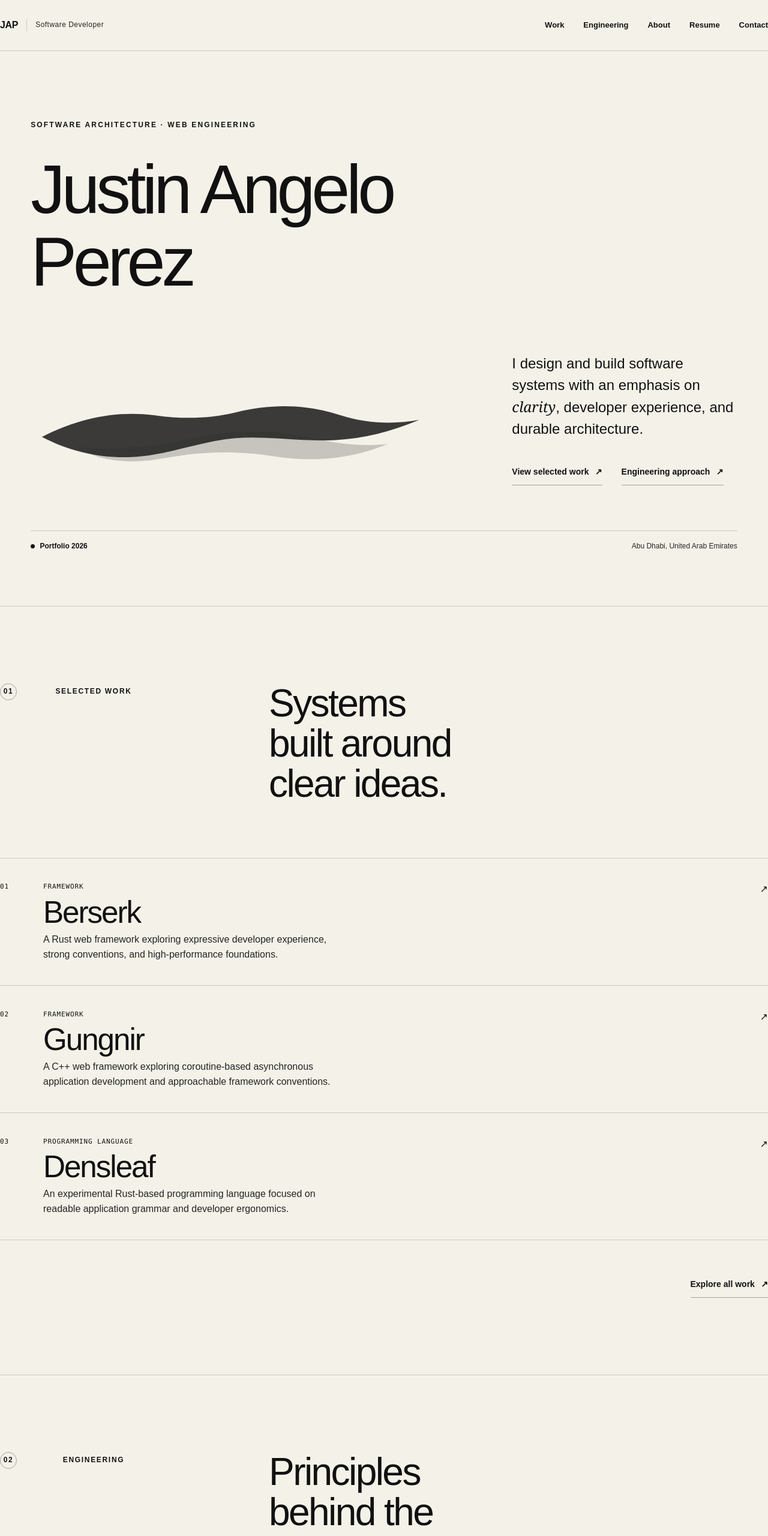
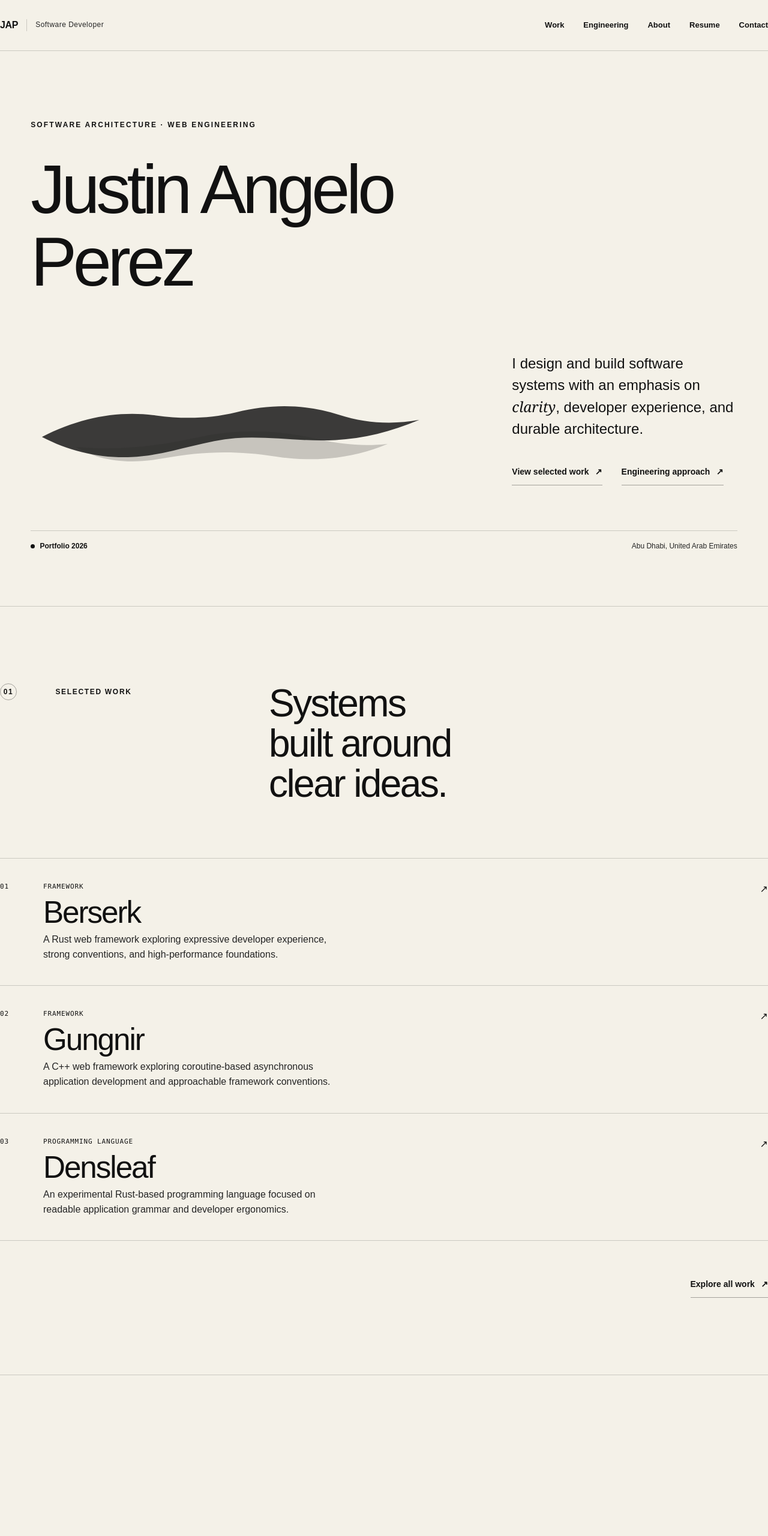
Before and after one commit to justinangeloperez327/portfolio-2026, a Next.js app: page / in a window 1280 px wide. Shown: the top 2560 px of the page at 60% size. Built offline with nearby package versions, Linux system fonts and the light colour scheme; no server answers.

Commit message:
perf: add rendering containment for long pages

```diff
--- a/src/app/globals.css
+++ b/src/app/globals.css
@@ -2357,3 +2357,25 @@ summary:focus-visible,
     color: var(--color-ink);
   }
 }
+
+
+/* Performance containment */
+@supports (content-visibility: auto) {
+  .home-section,
+  .work-index,
+  .engineering-section,
+  .about-section,
+  .resume-section,
+  .contact-section,
+  .case-study-section {
+    content-visibility: auto;
+    contain-intrinsic-size: auto 48rem;
+  }
+}
+
+.blueprint-frame,
+.project-link,
+.engineering-principle-list article,
+.about-focus-grid article {
+  contain: layout paint;
+}
```
